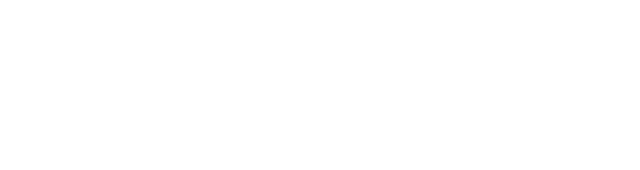
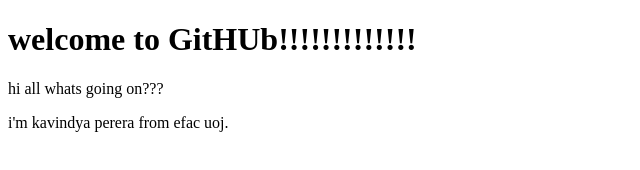
Before and after one commit to PKavindya/learning-git, a plain HTML site: page index.html in a window 1280 px wide. Shown: the whole page, without its empty margins (0-640 px from the left). Drawn offline with Linux system fonts and the light colour scheme.

Commit message:
creating a conflict!!!

```diff
--- a/index.html
+++ b/index.html
@@ -7,6 +7,8 @@
     </head>
 
     <body>
-
+    <h1>welcome to GitHUb!!!!!!!!!!!!!</h1>
+    <p> hi all whats going on???</p>
+    <p>i'm kavindya perera from efac uoj.</p>
     </body>
 </html>
```
